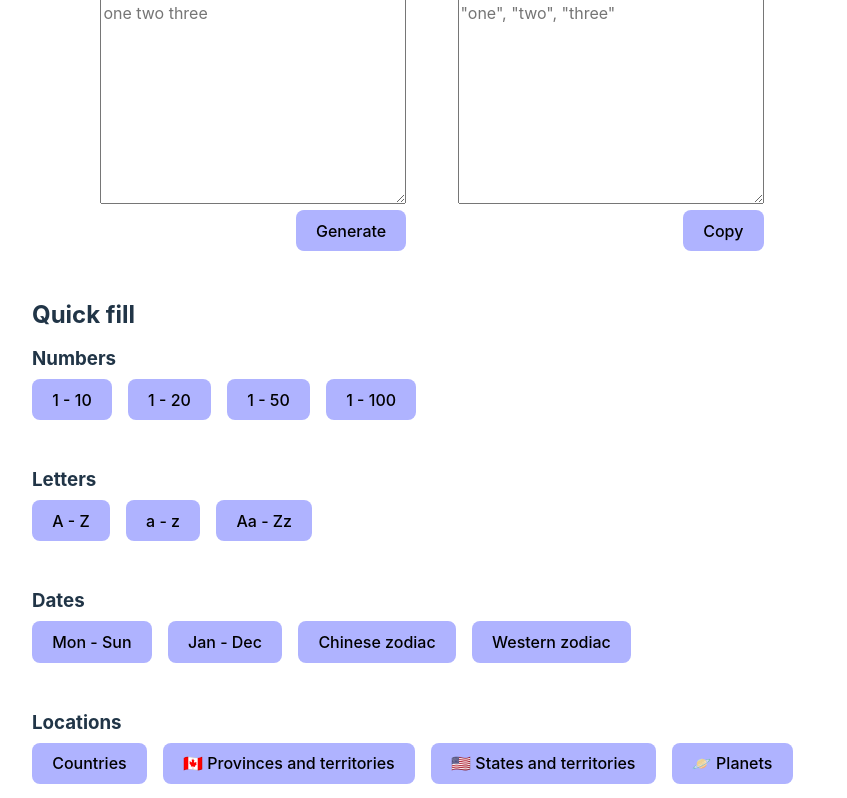
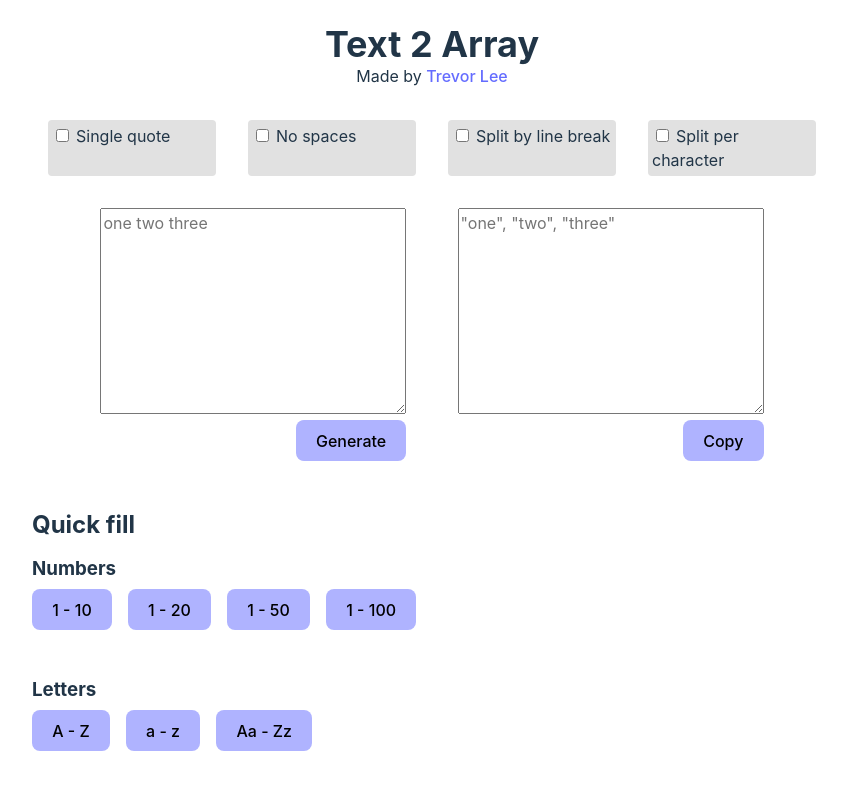
Before and after one commit to boogerbuttcheeks/text2array, a React (Vite) app: page / in a window 1280 px wide. Shown: the top 798 px of the page, without its empty margins (208-1055 px from the left). Built offline with nearby package versions, Linux system fonts and the light colour scheme.

Commit message:
fix overflow hidden

```diff
--- a/src/App.css
+++ b/src/App.css
@@ -1,11 +1,13 @@
 #root {
-  height: 100vh;
-  display: grid;
-  place-content: center;
+  /* height: 100vh; */
+  /* display: grid; */
+  /* place-content: center; */
 }
 
 .app {
   max-width: 800px;
+  margin: 0 auto;
+  margin-top: 2rem;
 }
 
 h1,
@@ -32,6 +34,7 @@ p {
   #root {
     display: flex;
     justify-content: center;
+    overflow: auto;
   }
 }
 
--- a/src/index.css
+++ b/src/index.css
@@ -13,10 +13,6 @@
   -webkit-font-smoothing: antialiased;
   -moz-osx-font-smoothing: grayscale;
   -webkit-text-size-adjust: 100%;
-}
-
-body {
-  overflow: hidden;
 }
 
 @media (max-width: 783px) {
```
